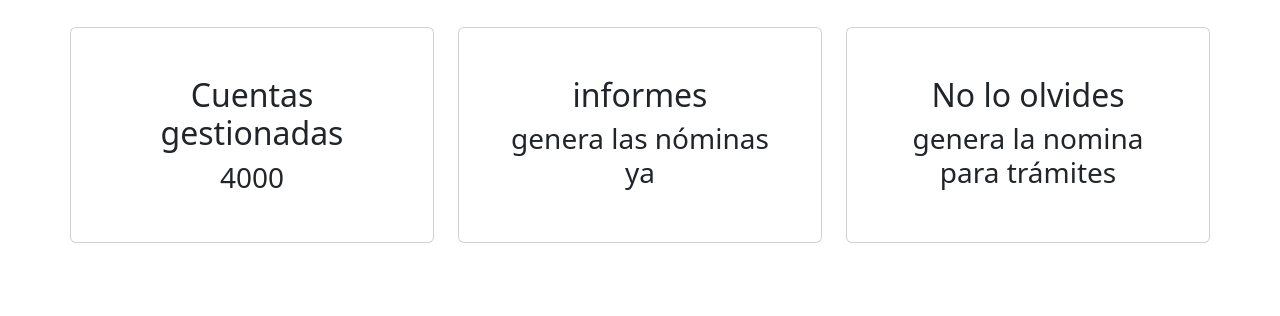
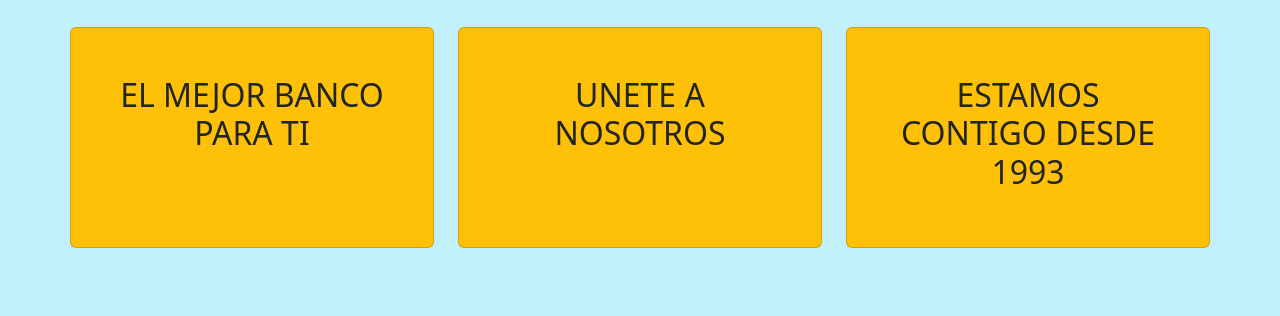
Before and after one commit to egomex/PROYECTO_POO, a Django app: page / in a window 1280 px wide. Shown: the part 484-800 px from the top of the page. Run offline with Django 5.2, Linux system fonts and the light colour scheme.

Commit message:
TODO
Todo

```diff
--- a/nominas/templates/crear_empleado.jinja
+++ b/nominas/templates/crear_empleado.jinja
@@ -4,11 +4,11 @@
 {% endblock titulo %}
 
 {% block body %}
-<div class="container">
+<div class="container mt-5 text-center">
     <form action="{% url 'Crear_Empleado' %}" method="post">
         {% csrf_token %}
         {{ formulario }}
-        <button class="btn btn-dark" type="submit">Crear Empleado</button>
+        <button class="btn btn-dark mt-4" type="submit">Crear Empleado</button>
     </form>
 
 </div>
--- a/nominas/templates/create_nominas.jinja
+++ b/nominas/templates/create_nominas.jinja
@@ -4,11 +4,11 @@
 {% endblock titulo %}
 
 {% block body %}
-<div class="container">
-    <form action="{% url 'Crear_Nomina' %}" method="post">
+<div class=" container mt-5 text-center  ">
+    <form action="{% url 'Crear_Nomina' %} " method="post">
         {% csrf_token %}
         {{ formulario }}
-        <button class="btn btn-dark" type="submit">Crear Rol</button>
+        <button class="btn btn-dark mt-4"  type="submit">Crear Rol</button>
     </form>
 
 </div>
--- a/nominas/templates/index.jinja
+++ b/nominas/templates/index.jinja
@@ -11,7 +11,7 @@
     {% endblock titulo %}
 </head>
 
-<body>
+<body class="bg-info bg-opacity-25 min-vh-100">
     <ul class="nav justify-content-center">
         <li class="nav-item"><a href="{%url 'login' %}" class="nav-link">login</a></li>
         <li class="nav-item"><a href="{%url 'inicio' %}" class="nav-link">Inicio</a></li>
--- a/nominas/templates/inicio.jinja
+++ b/nominas/templates/inicio.jinja
@@ -12,29 +12,29 @@
                 <h1>Gestion de nóminas</h1>
             </div>
             <div class="row gap-5">
-                <button class="btn btn-danger col">Iniciar</button>
-                <button class="btn btn-danger col">informate</button>
+                <button class="btn btn-primary col ">Iniciar</button>
+                <button class="btn btn-primary col ">Informate</button>
             </div>
 
         </div>
         <div class="col">
             <img width="500"
-                src="https://th.bing.com/th/id/OIP.ECAOMTEI-n-Ebg_EF5YPZgHaCD?w=346&h=97&c=7&r=0&o=5&cb=iwc2&dpr=1.3&pid=1.7"
+                src="https://encrypted-tbn0.gstatic.com/images?q=tbn:ANd9GcQskaWutY3d4lDA1JIrmbthcTKWy7ggaBUkTQ&s"
                 alt="">
         </div>
     </div>
     <div class="row seccion1 mt-5 gap-4 mb-5" >
-        <div class="col card text-center p-5">
-            <h2 class="card-title">Cuentas gestionadas</h2>
-            <h3 class="card-text text">4000</h3>
+        <div class="col card text-center p-5 bg-warning" >
+            <h2 class="card-title">EL MEJOR BANCO PARA TI</h2>
+            <h3 class="card-text text"></h3>
         </div>
-        <div class="col card text-center p-5">
-            <h2 class="card-title">informes</h2>
-            <h3 class="card-text">genera las nóminas ya</h3>
+        <div class="col card text-center p-5 bg-warning" >
+            <h2 class="card-title">UNETE A NOSOTROS</h2>
+            <h3 class="card-text"></h3>
         </div>
-        <div class="col card text-center p-5">
-            <h2 class="card-title">No lo olvides</h2>
-            <h3 class="card-text">genera la nomina para trámites</h3>
+        <div class="col card text-center p-5 bg-warning">
+            <h2 class="card-title ">ESTAMOS CONTIGO DESDE 1993</h2>
+            <h3 class="card-text"></h3>
 
         </div>
 
--- a/nominas/templates/update_empleado.jinja
+++ b/nominas/templates/update_empleado.jinja
@@ -1,14 +1,14 @@
 {% extends "index.jinja" %}
 {% block titulo %}
-<title>Crear Empleado</title>
+<title>Actualizar Empleado</title>
 {% endblock titulo %}
 
 {% block body %}
-<div class="container">
+<div class="container mt-5 text-center">
     <form action="{% url 'Actualizar_empleado' id %}" method="post">
         {% csrf_token %}
         {{ formulario }}
-        <button class="btn btn-dark" type="submit">Actualizar empleado</button>
+        <button class="btn btn-dark mt-4" type="submit">Actualizar empleado</button>
     </form>
 
 </div>
```
Also changed, not shown: nominas/templates/listado.jinja (+5 -8 lines), nominas/templates/login.jinja (+5 -6 lines), db.sqlite3.
